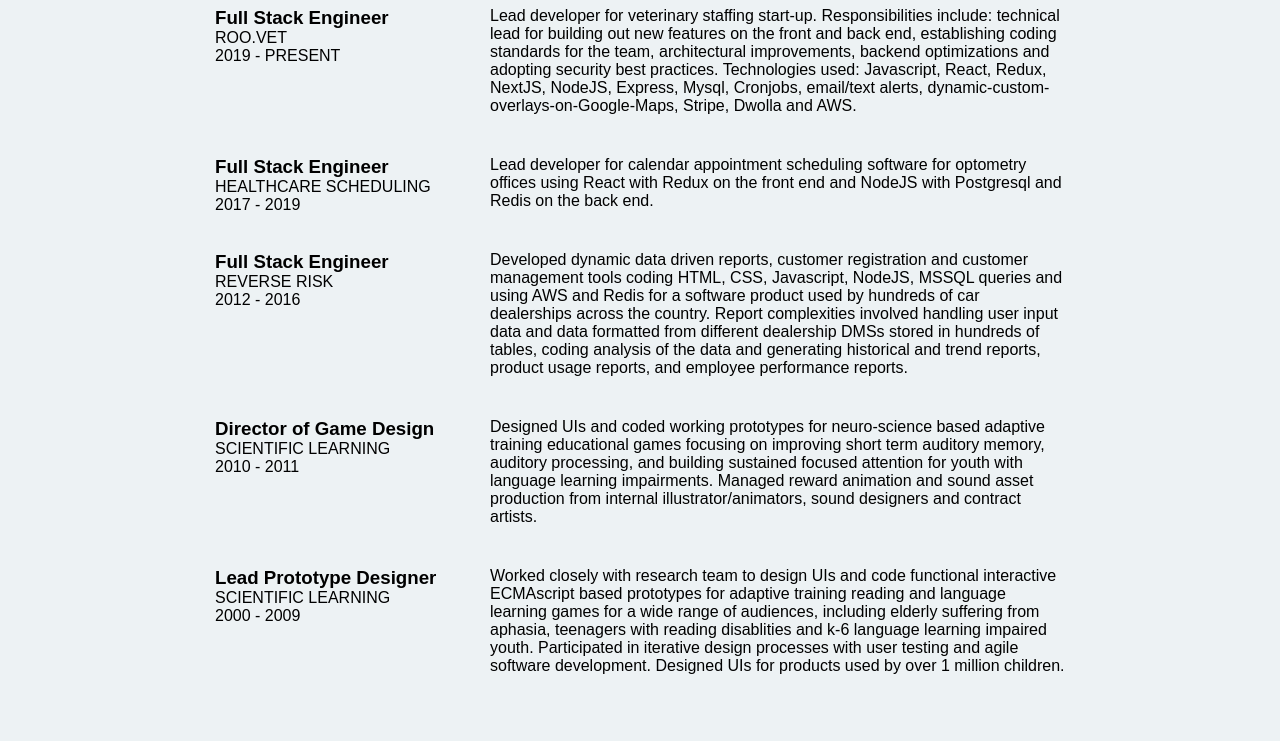
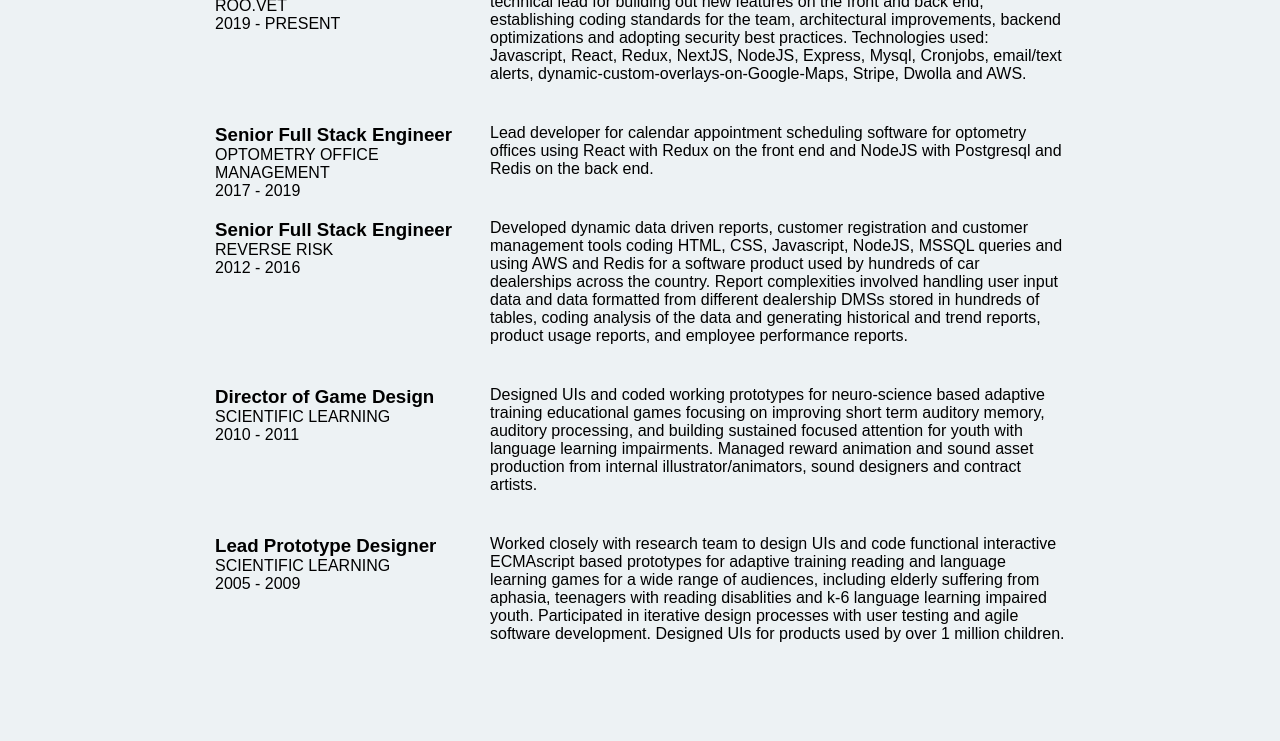
Before and after one commit to jmontydesign/jmontydesign.github.io, a plain HTML site: page index.html in a window 1280 px wide. Shown: the part 531-1272 px from the top of the page. Drawn offline with Linux system fonts and the light colour scheme.

Commit message:
res update

```diff
--- a/index.html
+++ b/index.html
@@ -20,10 +20,10 @@
       <img class="profile-img col-narrow" src="images/jm_puz.png">
       <div class="col-wide">
         <h1>John Montgomery</h1>
-        <h2>Full Stack Engineer +</h2>
+        <h2>Lead Engineer</h2>
         <p>
-
-        You need to reach as broad a market as possible with adaptive and responsive design for different screen sizes and devices. You want to deliver an effortless user experience. You want to achieve the highest quality design rapidly. You want the design flawlessly structured and flexible to be able to easily hone it over time.</p>
+        I am a humble engineering team lead with years of front and back-end full stack web development experience building enterprise SASS solutions.
+        </p>
 
         <p>I can help you deliver.</p>
       </div>
@@ -38,19 +38,19 @@
 
         <!-- Job 1 Details -->
         <div class="col-narrow">
-          <h3>Full Stack Engineer</h3>
+          <h3>Lead Engineer</h3>
           <p class="uppercase">Roo.Vet</p>
           <p>2019 - PRESENT</p>
         </div>
 
         <div class="col-wide job-description">
-          <p>Lead developer for veterinary staffing start-up. Responsibilities include: technical lead for building out new features on the front and back end, establishing coding standards for the team, architectural improvements, backend optimizations and adopting security best practices.  Technologies used: Javascript, React, Redux, NextJS, NodeJS, Express, Mysql, Cronjobs, email/text alerts, dynamic-custom-overlays-on-Google-Maps, Stripe, Dwolla and AWS.</p>
+          <p>Lead developer for veterinary staffing solutions start-up. Responsibilities include: technical lead for building out new features on the front and back end, establishing coding standards for the team, architectural improvements, backend optimizations and adopting security best practices.  Technologies used: Javascript, React, Redux, NextJS, NodeJS, Express, Mysql, Cronjobs, email/text alerts, dynamic-custom-overlays-on-Google-Maps, Stripe, Dwolla and AWS.</p>
         </div>
 
         <!-- Job 2 Details -->
         <div class="col-narrow">
-          <h3>Full Stack Engineer</h3>
-          <p class="uppercase">Healthcare Scheduling</p>
+          <h3>Senior Full Stack Engineer</h3>
+          <p class="uppercase">Optometry Office Management</p>
           <p>2017 - 2019</p>
         </div>
 
@@ -60,7 +60,7 @@
 
         <!-- Job 3 Details -->
         <div class="col-narrow">
-          <h3>Full Stack Engineer</h3>
+          <h3>Senior Full Stack Engineer</h3>
           <p class="uppercase">Reverse Risk</p>
           <p>2012 - 2016</p>
         </div>
@@ -84,7 +84,7 @@
         <div class="col-narrow">
           <h3>Lead Prototype Designer</h3>
           <p class="uppercase">Scientific Learning</p>
-          <p>2000 - 2009</p>
+          <p>2005 - 2009</p>
         </div>
 
         <div class="col-wide job-description">
```
